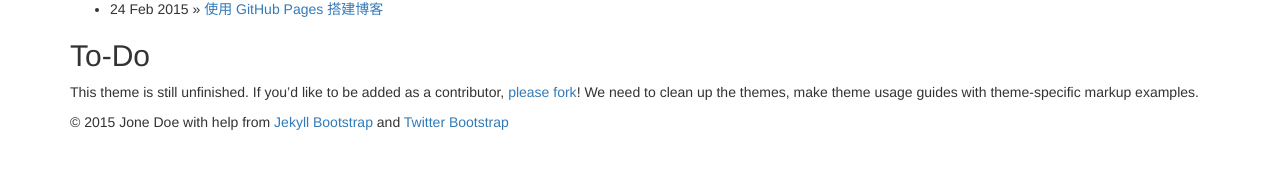
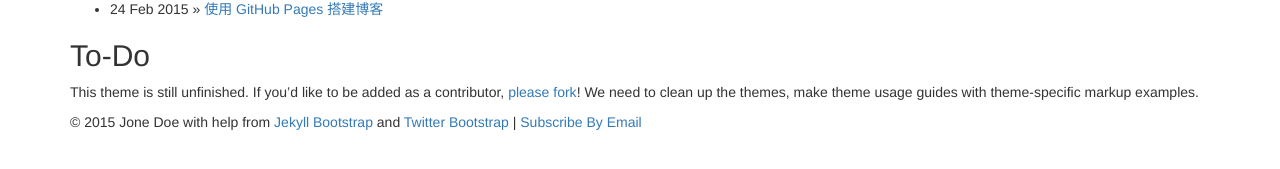
Before and after one commit to gfwthesourceofevil/gfwthesourceofevil.github.io, a Jekyll site: the page built from index.md, in a window 1280 px wide. Shown: the part 689-858 px from the top of the page. Built offline with Jekyll 4.4.1, drawn with Linux system fonts in a browser that asks for light colours; nearby versions of some CDN libraries; library files that are not in the unit come from our copies.

Commit message:
subscription

```diff
--- a/_includes/themes/bootstrap-3/default.html
+++ b/_includes/themes/bootstrap-3/default.html
@@ -82,7 +82,7 @@
       <div class="container">
         <p>&copy; {{ site.time | date: '%Y' }} {{ site.author.name }}
           with help from <a href="http://jekyllbootstrap.com" target="_blank" title="The Definitive Jekyll Blogging Framework">Jekyll Bootstrap</a>
-          and <a href="http://twitter.github.com/bootstrap/" target="_blank">Twitter Bootstrap</a>
+          and <a href="http://twitter.github.com/bootstrap/" target="_blank">Twitter Bootstrap</a> | <a href="https://feedburner.google.com/fb/a/mailverify?uri=gfwthesourceofevil&amp;loc=en_US" target="_blank">Subscribe By Email</a>
         </p>
       </div>
     </div>
```
